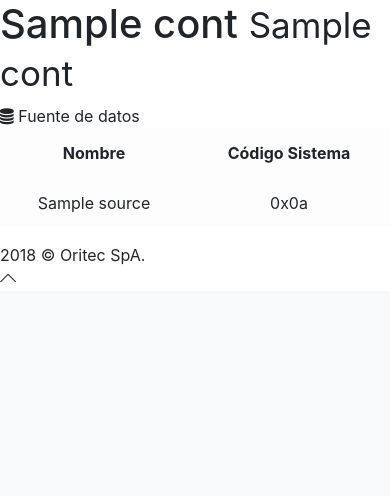
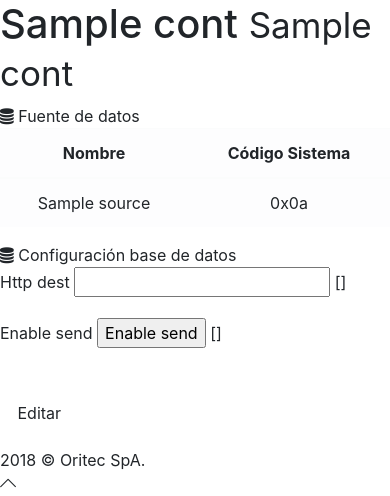
Before and after one commit to oritec/DMHConfig, a Django app: template vista/templates/vista/configuracion.html in a window 390 px wide; the page is wider, and only the part inside the window is pictured. Shown: the part 586-1082 px from the top of that part. Before the commit the page ends 869 px from the top of that part, so only its background shows below. Run offline with Django 3.2, Linux system fonts and the light colour scheme; the template is opened without the code that fills it: most values are stand-ins (such as "Sample title", 1, 10 or a date in 2020); form fields are guessed from the names that the template uses; some libraries are stand-ins or nearby versions.

Commit message:
ADD: Cambios para sensor de nivel

```diff
--- a/vista/templates/vista/configuracion.html
+++ b/vista/templates/vista/configuracion.html
@@ -10,7 +10,6 @@
 {% block contenido %}
 
     <div class="row">
-
         <div class="col-md-12">
             <div class="portlet">
                 <div class="portlet-title">
@@ -41,7 +40,48 @@
                 </div>
             </div>
         </div>
+    </div>
 
+
+    <div class="row">
+        <div class="col-md-12">
+            <div class="portlet">
+                <div class="portlet-title">
+                    <div class="caption">
+                        <i class="fa fa-database"></i> Configuración base de datos
+                    </div>
+                </div>
+                <div class="portlet-body form">
+                    <form action="#" class="horizontal-form" method="post">
+                        {% csrf_token %}
+                        <div class="form-body" style="padding-top:0px">
+                            <div class="row">
+                                <div class="col-md-5">
+                                    <div class="form-group">
+                                        <label class="control-label">{{ form.http_dest.label }}</label>
+                                        {{ form.http_dest }}
+                                        <span class="help-block"> {{ form.http_dest.errors }} </span>
+                                    </div>
+                                </div>
+                                <div class="col-md-5">
+                                    <div class="form-group">
+                                        <label class="control-label">{{ form.enable_send.label }}</label>
+                                        {{ form.enable_send }}
+                                        <span class="help-block"> {{ form.enable_send.errors }} </span>
+                                    </div>
+                                </div>
+                                <div class="col-md-2">
+                                    <div class="form-group">
+                                        <label class="control-label" style="padding-top: 40px;"></label>
+                                        <button type="submit" id='enviarmodal' class="btn green" name="FromList">Editar</button>
+                                    </div>
+                                </div>
+                            </div>
+                        </div>
+                    </form>
+                </div>
+            </div>
+        </div>
     </div>
 
 {% endblock %}
```
Also changed, not shown: vista/fixtures/initial_data.json (+8 -0 lines), vista/forms.py (+30 -2 lines), vista/models.py (+7 -2 lines), vista/views.py (+18 -3 lines). Lines whose indentation alone changed are shown as unchanged.
